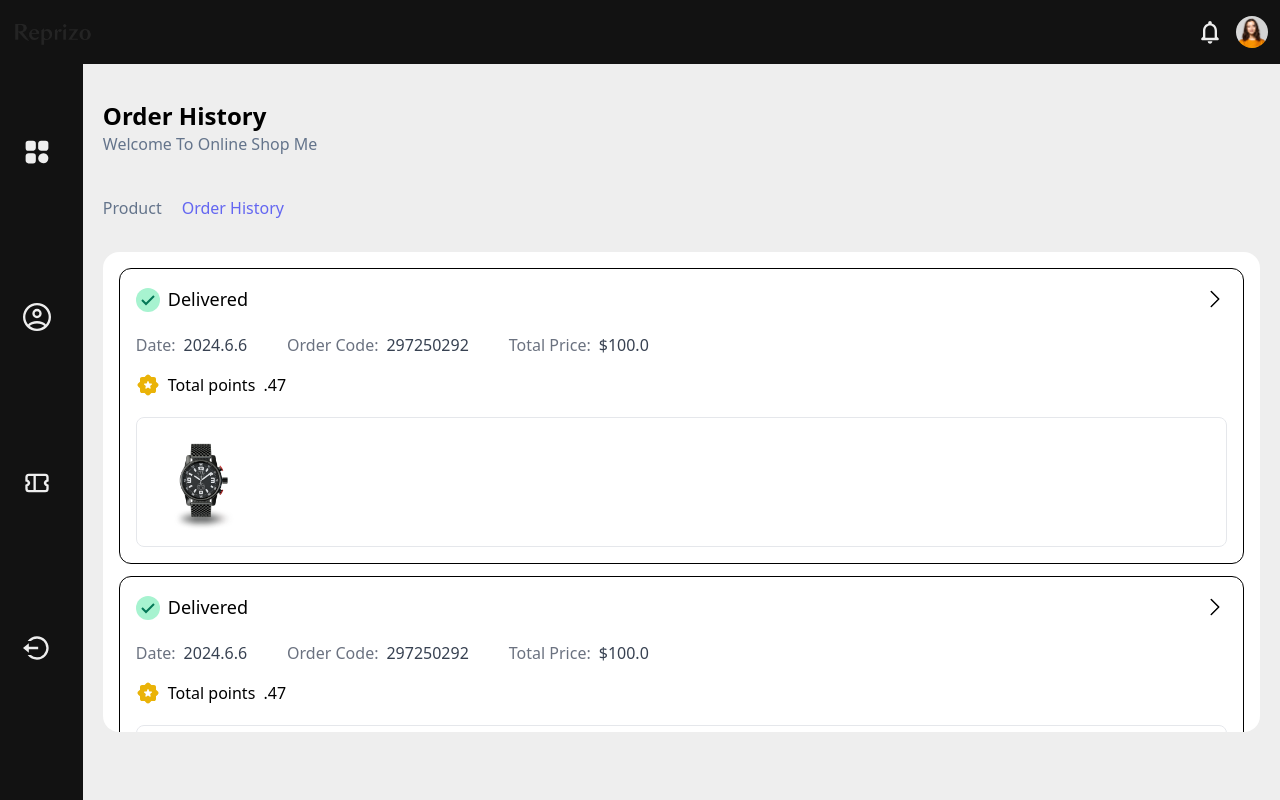
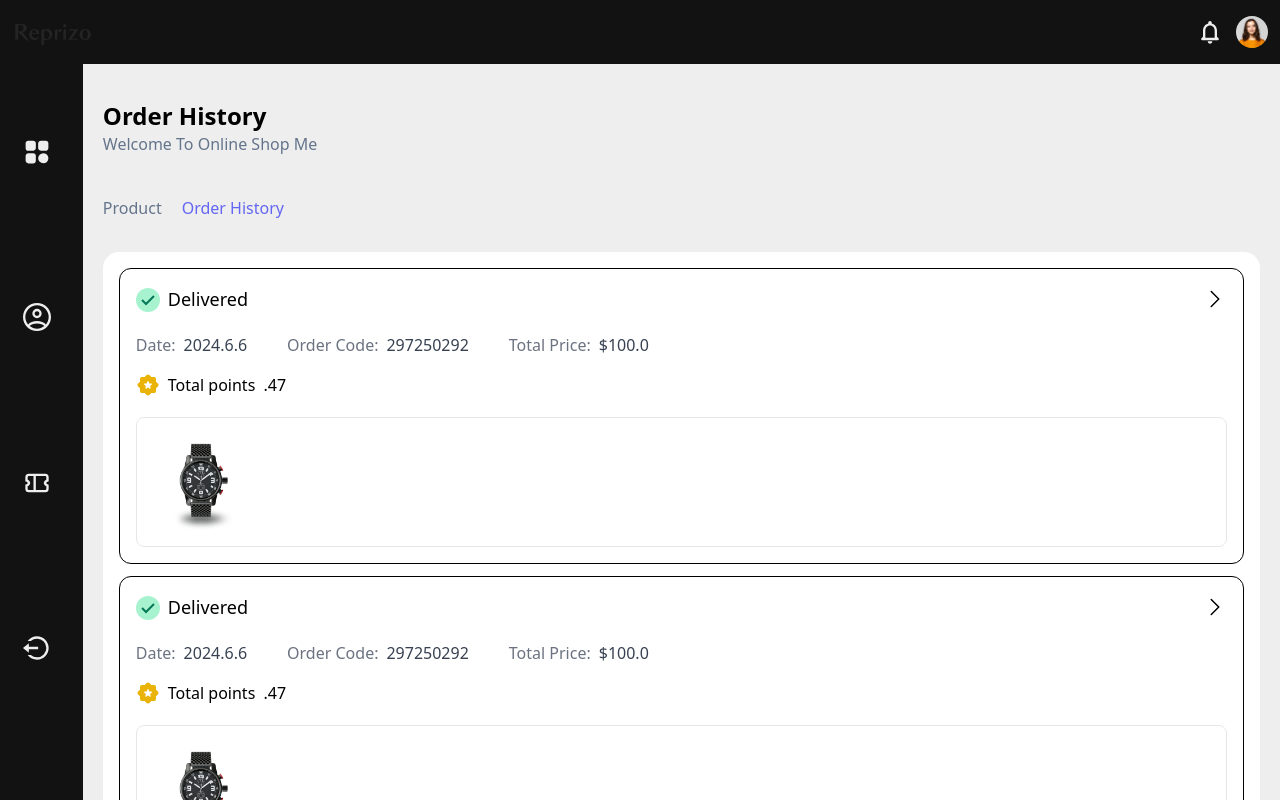
Before and after one commit to Ehsan-Fouladi/Atelier-Frontend, a Nuxt app: page /profile/order in a window 1280 px wide. Built offline with nearby package versions, Linux system fonts and the light colour scheme.

Commit message:
update page order history remove towe scrollbar

```diff
--- a/layouts/profile.vue
+++ b/layouts/profile.vue
@@ -1,7 +1,7 @@
 <template>
   <div class="flex flex-col">
     <header
-      class="w-full flex flex-row-reverse items-center justify-between fixed bg-base-100 top-0 left-0 h-16 px-3">
+      class="w-full flex flex-row-reverse items-center justify-between fixed bg-base-100 top-0 left-0 h-16 px-3 z-50">
       <div class="flex items-center space-x-3">
         <SvgBuzzer />
         <div>
--- a/pages/profile/order.vue
+++ b/pages/profile/order.vue
@@ -15,9 +15,8 @@
         </div>
 
         <div class="w-full h-full flex items-center pt-8">
-          <div class="bg-white w-full h-[30rem] p-4 rounded-2xl overflow-auto space-y-3">
-
-            <div class="border border-black p-4 rounded-xl flex flex-col overflow-hidden" v-for="i in 12">
+          <div class="bg-white w-full p-4 rounded-2xl space-y-3">
+            <div class="border border-black p-4 rounded-xl flex flex-col overflow-hidden" v-for="i in 10">
               <div class="flex items-center justify-between">
                 <div class="flex items-center gap-2">
                   <svg class="w-6 h-6 flex-none mt-0.5" fill="none" viewBox="0 0 24 24">
@@ -49,10 +48,9 @@
                 <span class="font-medium text-black ml-2">Total points <span class="font-normal ml-1">.47</span></span>
               </div>
               <div class="flex border mt-5 rounded-lg">
-                <img class="size-32 object-cover scale-110 hover:scale-105 duration-500 delay-100" src="/img/clock-product-1.png" alt="product" draggable="false">
+                <img class="size-32 object-cover scale-110 hover:scale-105 duration-500 delay-100 ease-in" src="/img/clock-product-1.png" alt="product" draggable="false">
               </div>
             </div>
-
           </div>
         </div>
       </div>
```
